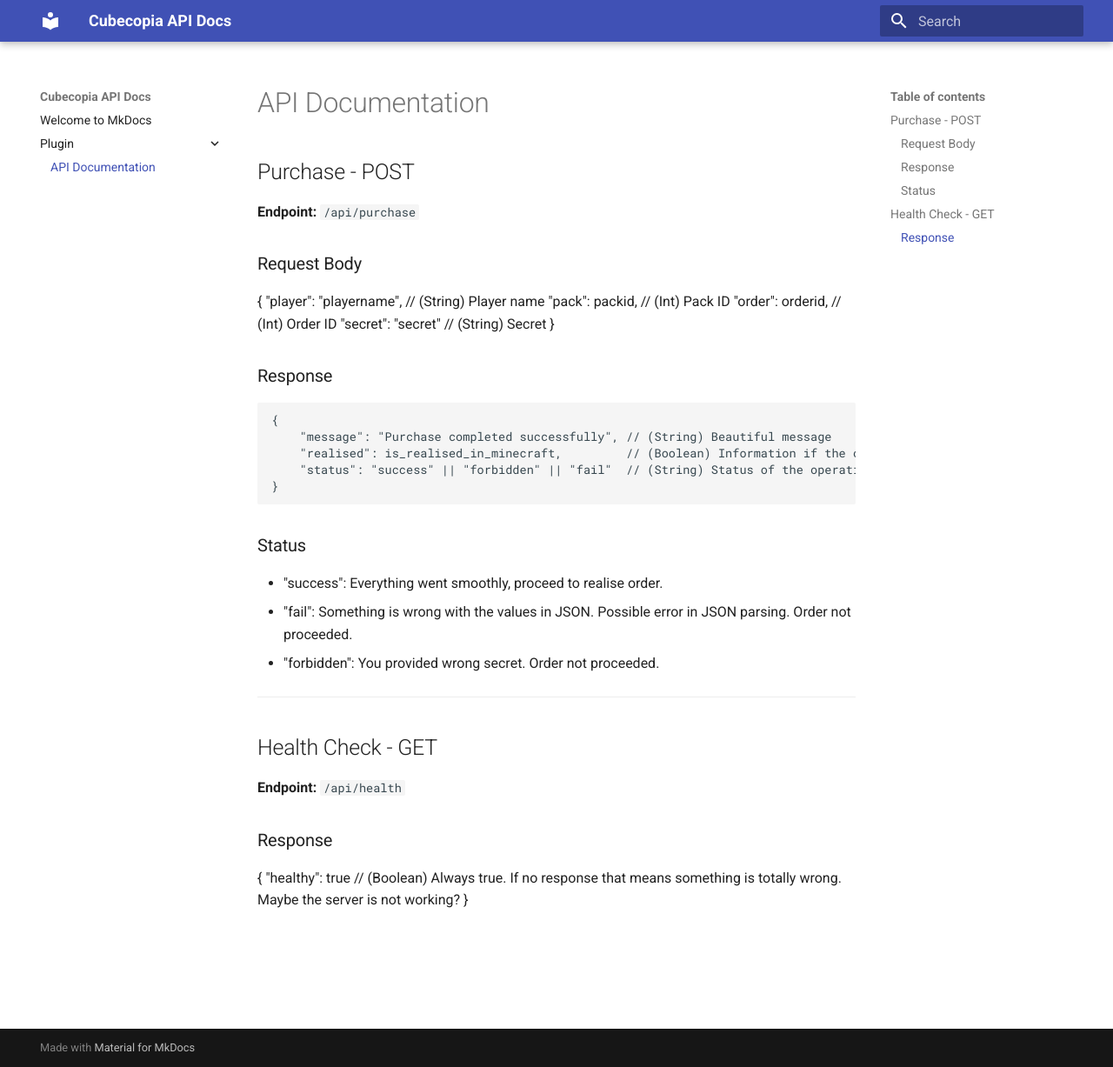
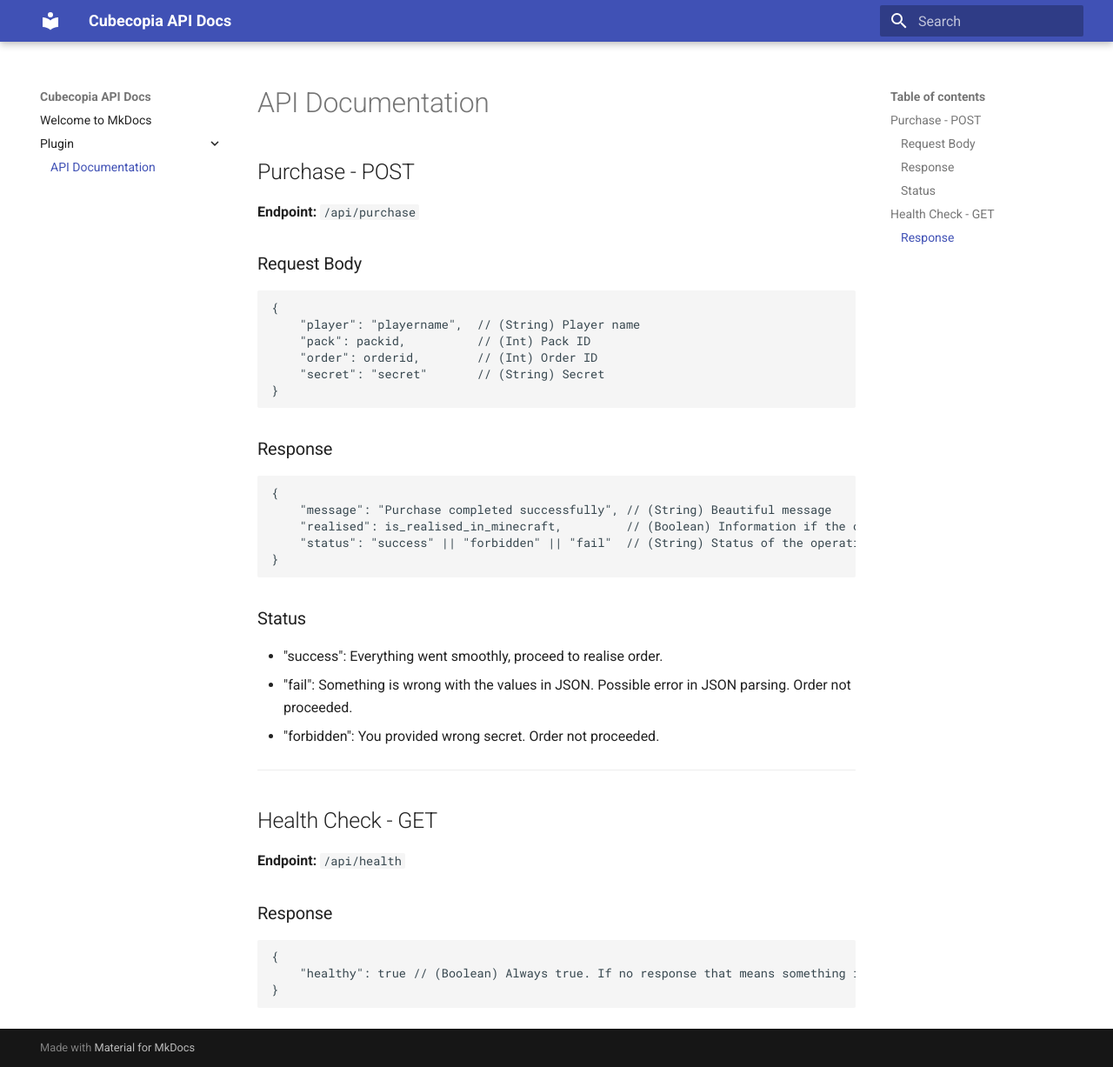
Before and after one commit to Kanashimo/docs, an MkDocs documentation site: the page built from docs/Plugin/API.md, in a window 1280 px wide and 1227 px high. Shown: the whole window at 87% size. Built offline with MkDocs 1.6.1 and Material for MkDocs 9.7.7, drawn with Linux system fonts in a browser that asks for light colours.

Commit message:
Update API.md

````diff
--- a/docs/Plugin/API.md
+++ b/docs/Plugin/API.md
@@ -4,12 +4,14 @@
 **Endpoint:** `/api/purchase`
 
 ### Request Body
+```json
 {
     "player": "playername",  // (String) Player name
     "pack": packid,          // (Int) Pack ID
     "order": orderid,        // (Int) Order ID
     "secret": "secret"       // (String) Secret
 }
+```
 
 ### Response
 ```json
@@ -31,6 +33,8 @@
 **Endpoint:** `/api/health`
 
 ### Response
+```json
 {
     "healthy": true // (Boolean) Always true. If no response that means something is totally wrong. Maybe the server is not working?
 }
+```
````
